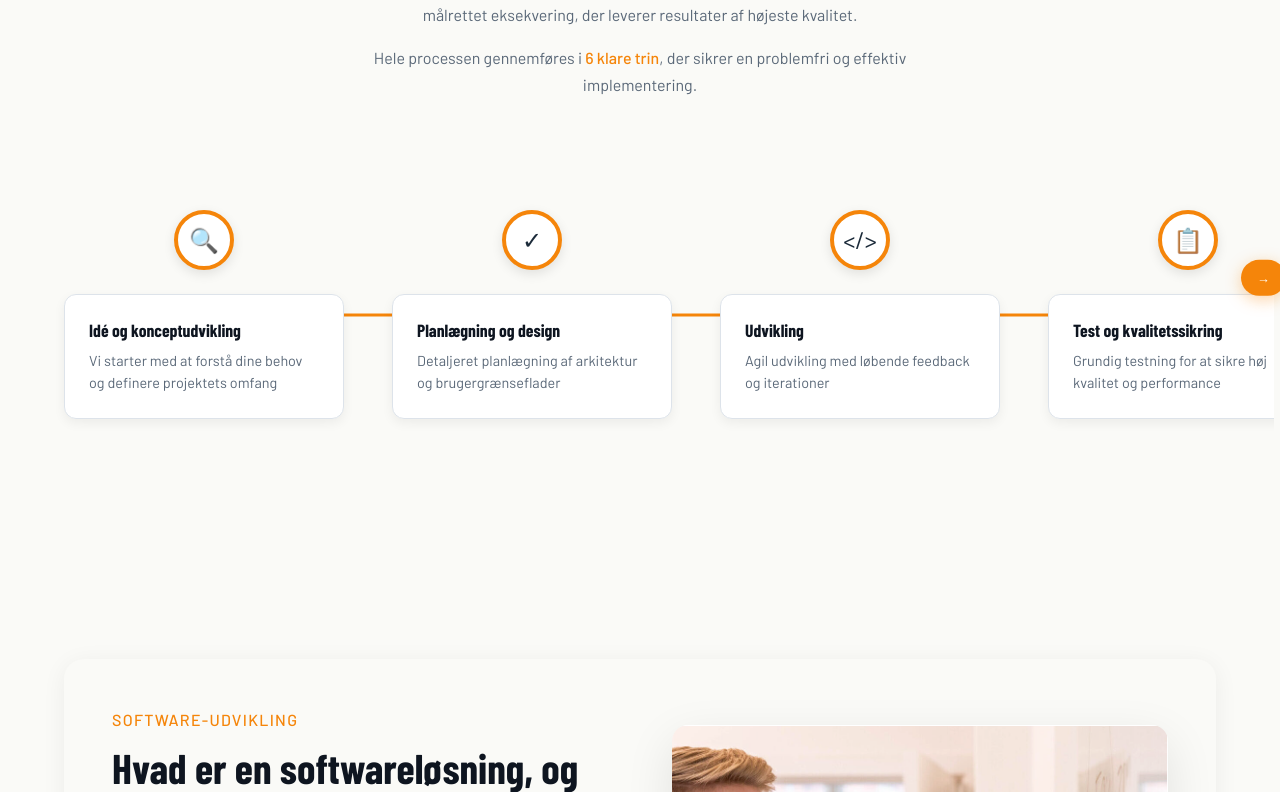
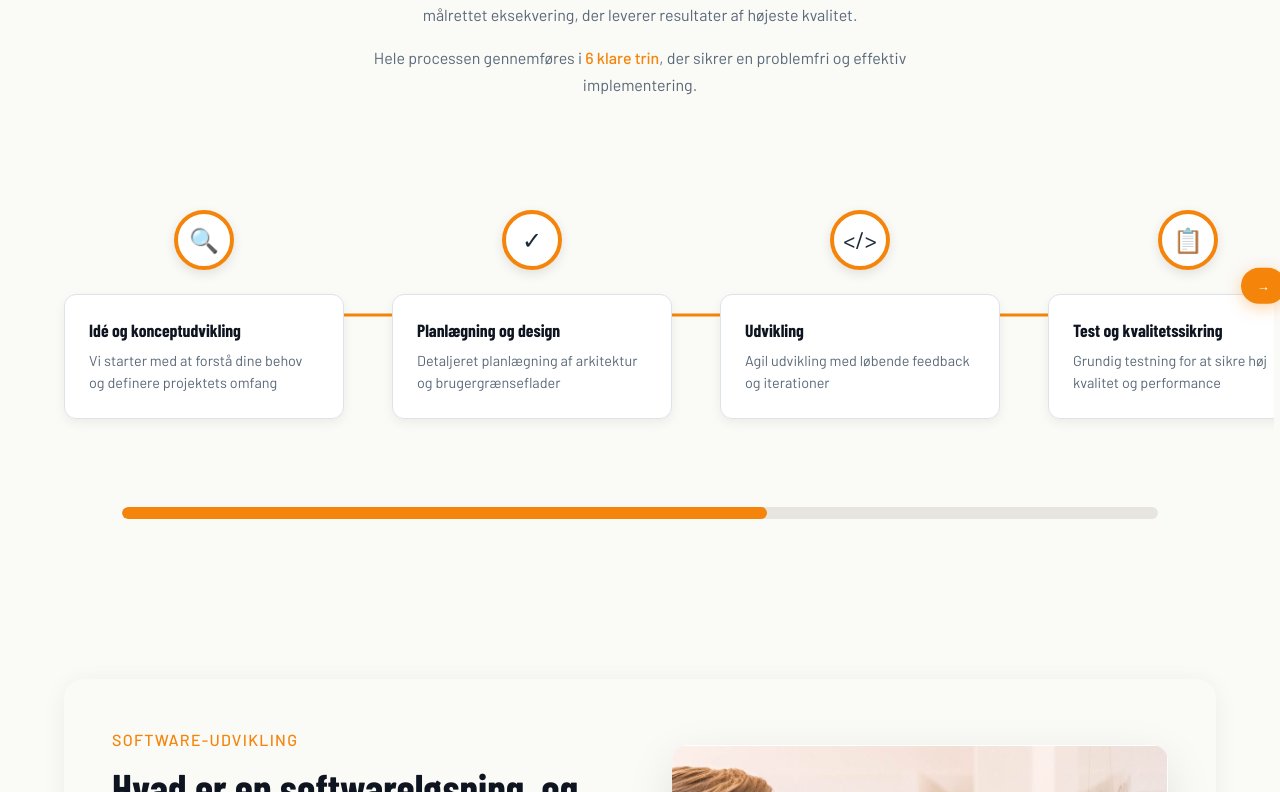
Before and after one commit to AlfredoFernandez98/ZRM-redesign, a React (Vite) app: page / in a window 1280 px wide. Shown: the part 1728-2520 px from the top of the page. Built offline with nearby package versions, Linux system fonts and the light colour scheme; a web font is replaced by a local one.

Commit message:
feat:Fix UI inconsistencies: uniform grid boxes, custom timeline scrollbar, and FAQ accordion behavior

```diff
--- a/src/components/FAQ/FAQ.jsx
+++ b/src/components/FAQ/FAQ.jsx
@@ -34,8 +34,10 @@ function FAQ() {
         entries.forEach((entry) => {
           if (entry.isIntersecting) {
             const index = itemRefs.current.indexOf(entry.target)
-            if (index !== -1 && !visibleItems.includes(index)) {
-              setVisibleItems((prev) => [...prev, index])
+            if (index !== -1) {
+              setVisibleItems((prev) =>
+                prev.includes(index) ? prev : [...prev, index]
+              )
             }
           }
         })
@@ -52,9 +54,10 @@ function FAQ() {
         if (ref) observer.unobserve(ref)
       })
     }
-  }, [visibleItems])
+  }, []) // ← tom array her!
 
   const toggle = (index) => {
+    console.log('Clicking FAQ index:', index, 'Current openIndex:', openIndex)
     setOpenIndex(openIndex === index ? null : index)
   }
 
@@ -76,7 +79,7 @@ function FAQ() {
               <FaqChevron $open={openIndex === index}>▾</FaqChevron>
             </FaqQuestion>
             <FaqAnswer $open={openIndex === index}>
-              {faq.answer}
+              <div>{faq.answer}</div>
             </FaqAnswer>
           </FaqItem>
         ))}
--- a/src/components/FAQ/FAQ.styles.js
+++ b/src/components/FAQ/FAQ.styles.js
@@ -50,6 +50,7 @@ export const Grid = styled.div`
   display: grid;
   grid-template-columns: 1fr 1fr;
   gap: 1rem;
+  align-items: start;
 
   @media (max-width: ${({ theme }) => theme.breakpoints.tablet}) {
     grid-template-columns: 1fr;
@@ -57,24 +58,18 @@ export const Grid = styled.div`
 `
 
 export const FaqItem = styled.div`
-  border: 1px solid ${({ theme }) => theme.colors.border};
+  border: 2px solid ${({ $open, theme }) => $open ? theme.colors.orange : theme.colors.border};
   border-radius: 10px;
   overflow: hidden;
-  transition: border-color 0.2s;
-  opacity: ${({ $visible }) => {
-    return $visible ? '1' : '0'
-  }};
-  transform: translateY(${({ $visible }) => {
-    return $visible ? '0' : '20px'
-  }});
-  transition: opacity 0.6s ease-out, transform 0.6s ease-out, border-color 0.2s;
-  transition-delay: ${({ $delay }) => {
-    return $delay
-  }}s;
+  background: white;
+  opacity: ${({ $visible }) => $visible ? '1' : '0'};
+  transform: translateY(${({ $visible }) => $visible ? '0' : '20px'});
 
-  ${({ $open, theme }) => $open && `
-    border-color: ${theme.colors.orange};
-  `}
+  /* Separate transitions - delay only for initial visibility animation */
+  transition:
+    border-color 0.3s ease 0s,
+    opacity 0.6s ease-out ${({ $delay, $visible }) => $visible ? `${$delay}s` : '0s'},
+    transform 0.6s ease-out ${({ $delay, $visible }) => $visible ? `${$delay}s` : '0s'};
 `
 
 export const FaqQuestion = styled.button`
@@ -87,14 +82,19 @@ export const FaqQuestion = styled.button`
   border: none;
   cursor: pointer;
   font-size: 0.95rem;
-  font-weight: 500;
+  font-weight: 600;
   color: ${({ theme }) => theme.colors.dark};
   text-align: left;
-  transition: background 0.2s;
+  transition: background 0.2s, color 0.2s;
   font-family: ${({ theme }) => theme.fonts.body};
 
   &:hover {
     background: ${({ theme }) => theme.colors.orange};
+    color: white;
+  }
+
+  &:hover span {
+    color: white;
   }
 
   &:focus-visible {
@@ -125,21 +125,32 @@ export const FaqChevron = styled.span`
 `
 
 export const FaqAnswer = styled.div`
-  padding: ${({ $open }) => $open ? '0 1.5rem 1.25rem' : '0 1.5rem'};
   max-height: ${({ $open }) => $open ? '500px' : '0'};
   overflow: hidden;
-  transition: max-height 0.3s ease, padding 0.3s ease;
-  color: ${({ theme }) => theme.colors.muted};
-  font-size: 0.875rem;
-  line-height: 1.7;
+  transition: max-height 0.3s cubic-bezier(0.4, 0, 0.2, 1);
+  background: white;
+
+  > div {
+    padding: 1rem;
+    color: ${({ theme }) => theme.colors.muted};
+    font-size: 0.875rem;
+    line-height: 1.7;
+    font-weight: 400;
+    opacity: ${({ $open }) => $open ? '1' : '0'};
+    transition: opacity 0.2s ease-in-out ${({ $open }) => $open ? '0.15s' : '0s'};
+  }
 
   @media (max-width: ${({ theme }) => theme.breakpoints.tablet}) {
-    padding: ${({ $open }) => $open ? '0 1.25rem 1rem' : '0 1.25rem'};
-    font-size: 0.85rem;
+    > div {
+      padding: 0 1.25rem 1rem 1.25rem;
+      font-size: 0.85rem;
+    }
   }
 
   @media (max-width: ${({ theme }) => theme.breakpoints.mobile}) {
-    padding: ${({ $open }) => $open ? '0 1rem 0.875rem' : '0 1rem'};
-    font-size: 0.8rem;
+    > div {
+      padding: 0 1rem 0.875rem 1rem;
+      font-size: 0.8rem;
+    }
   }
 `
--- a/src/components/SolutionsGrid/SolutionsGrid.styles.js
+++ b/src/components/SolutionsGrid/SolutionsGrid.styles.js
@@ -60,6 +60,10 @@ export const GridCard = styled.div`
   color: ${({ theme }) => theme.colors.dark};
   text-align: center;
   cursor: default;
+  min-height: 100px;
+  display: flex;
+  align-items: center;
+  justify-content: center;
   opacity: ${({ $visible }) => $visible ? '1' : '0'};
   transform: translateY(${({ $visible }) => $visible ? '0' : '20px'});
   transition: opacity 0.5s ease-out, transform 0.5s ease-out, border-color 0.2s, box-shadow 0.2s;
@@ -74,12 +78,14 @@ export const GridCard = styled.div`
   @media (max-width: ${({ theme }) => theme.breakpoints.tablet}) {
     padding: 1rem;
     font-size: 0.85rem;
+    min-height: 90px;
   }
 
   @media (max-width: ${({ theme }) => theme.breakpoints.mobile}) {
     padding: 0.875rem 0.75rem;
     font-size: 0.8rem;
     border-radius: 8px;
+    min-height: 80px;
   }
 `
 
--- a/src/components/Timeline/Timeline.jsx
+++ b/src/components/Timeline/Timeline.jsx
@@ -3,7 +3,7 @@ import {
   Section, Container, SectionLabel, SectionTitle, SectionIntro,
   TimelineScroll, TimelineWrapper, TimelineItem, TimelineIcon,
   TimelineContent, TimelineStepTitle, TimelineStepDesc, TimelineLine,
-  ScrollIndicator, TimelineScrollWrapper
+  ScrollIndicator, TimelineScrollWrapper, CustomScrollbar, CustomScrollbarThumb
 } from './Timeline.styles'
 
 const timelineSteps = [
@@ -42,8 +42,22 @@ const timelineSteps = [
 function Timeline() {
   const [visibleItems, setVisibleItems] = useState([])
   const [scrollPosition, setScrollPosition] = useState('start') // 'start', 'middle', 'end'
+  const [scrollProgress, setScrollProgress] = useState(0)
+  const [thumbWidth, setThumbWidth] = useState(20)
   const itemRefs = useRef([])
   const scrollRef = useRef(null)
+  const customScrollbarRef = useRef(null)
+
+  const handleCustomScrollbarClick = (e) => {
+    if (!scrollRef.current || !customScrollbarRef.current) return
+
+    const rect = customScrollbarRef.current.getBoundingClientRect()
+    const clickPosition = (e.clientX - rect.left) / rect.width
+    const { scrollWidth, clientWidth } = scrollRef.current
+    const maxScroll = scrollWidth - clientWidth
+
+    scrollRef.current.scrollLeft = clickPosition * maxScroll
+  }
 
   useEffect(() => {
     const observer = new IntersectionObserver(
@@ -81,6 +95,7 @@ function Timeline() {
       const { scrollLeft, scrollWidth, clientWidth } = scrollRef.current
       const scrollThreshold = 50 // pixels
 
+      // Calculate scroll position for indicators
       if (scrollLeft < scrollThreshold) {
         setScrollPosition('start')
       } else if (scrollLeft + clientWidth >= scrollWidth - scrollThreshold) {
@@ -88,6 +103,14 @@ function Timeline() {
       } else {
         setScrollPosition('middle')
       }
+
+      // Calculate custom scrollbar position and size
+      const maxScroll = scrollWidth - clientWidth
+      const scrollPercentage = maxScroll > 0 ? (scrollLeft / maxScroll) * 100 : 0
+      const thumbWidthPercentage = (clientWidth / scrollWidth) * 100
+
+      setScrollProgress(scrollPercentage * (1 - thumbWidthPercentage / 100))
+      setThumbWidth(Math.max(thumbWidthPercentage, 10)) // minimum 10% width
     }
 
     const scrollElement = scrollRef.current
@@ -95,11 +118,15 @@ function Timeline() {
       scrollElement.addEventListener('scroll', handleScroll)
       // Check initial position
       handleScroll()
+
+      // Recalculate on window resize
+      window.addEventListener('resize', handleScroll)
     }
 
     return () => {
       if (scrollElement) {
         scrollElement.removeEventListener('scroll', handleScroll)
+        window.removeEventListener('resize', handleScroll)
       }
     }
   }, [])
@@ -145,6 +172,16 @@ function Timeline() {
             </TimelineWrapper>
           </TimelineScroll>
 
+          <CustomScrollbar
+            ref={customScrollbarRef}
+            onClick={handleCustomScrollbarClick}
+          >
+            <CustomScrollbarThumb
+              $scrollProgress={scrollProgress}
+              $thumbWidth={thumbWidth}
+            />
+          </CustomScrollbar>
+
           {scrollPosition === 'start' && (
             <ScrollIndicator $position="right">
                →
--- a/src/components/Timeline/Timeline.styles.js
+++ b/src/components/Timeline/Timeline.styles.js
@@ -70,6 +70,42 @@ export const SectionIntro = styled.p`
 export const TimelineScrollWrapper = styled.div`
   position: relative;
   margin-top: 2rem;
+  padding-bottom: 20px;
+`
+
+export const CustomScrollbar = styled.div`
+  position: absolute;
+  bottom: 0;
+  left: 5%;
+  right: 5%;
+  height: 12px;
+  background: #e8e5e0;
+  border-radius: 6px;
+  overflow: hidden;
+  z-index: 5;
+  cursor: pointer;
+
+  @media (max-width: ${({ theme }) => theme.breakpoints.mobile}) {
+    left: 4%;
+    right: 4%;
+    height: 10px;
+  }
+`
+
+export const CustomScrollbarThumb = styled.div`
+  position: absolute;
+  top: 0;
+  left: ${({ $scrollProgress }) => $scrollProgress}%;
+  height: 100%;
+  width: ${({ $thumbWidth }) => $thumbWidth}%;
+  background: ${({ theme }) => theme.colors.orange};
+  border-radius: 6px;
+  transition: background 0.2s ease;
+  cursor: pointer;
+
+  &:hover {
+    background: #d97308;
+  }
 `
 
 export const ScrollIndicator = styled.div`
@@ -126,29 +162,27 @@ export const TimelineScroll = styled.div`
   overflow-x: auto;
   overflow-y: hidden;
   -webkit-overflow-scrolling: touch;
-  scrollbar-width: thin;
-  scrollbar-color: ${({ theme }) => theme.colors.orange} ${({ theme }) => theme.colors.lightBg};
   padding: 2rem 0;
   margin: 0 -5%;
   padding-left: 5%;
   padding-right: 5%;
 
+  /* Completely hide native scrollbar - we only use custom one */
+  scrollbar-width: none; /* Firefox */
+  -ms-overflow-style: none; /* IE and Edge */
+
   &::-webkit-scrollbar {
-    height: 8px;
+    display: none !important; /* Chrome, Safari, Opera */
+    width: 0 !important;
+    height: 0 !important;
+    background: transparent !important;
+    -webkit-appearance: none !important;
   }
 
-  &::-webkit-scrollbar-track {
-    background: ${({ theme }) => theme.colors.lightBg};
-    border-radius: 10px;
-  }
-
+  &::-webkit-scrollbar-track,
   &::-webkit-scrollbar-thumb {
-    background: ${({ theme }) => theme.colors.orange};
-    border-radius: 10px;
-  }
-
-  &::-webkit-scrollbar-thumb:hover {
-    background: #d97308;
+    display: none !important;
+    background: transparent !important;
   }
 
   @media (max-width: ${({ theme }) => theme.breakpoints.mobile}) {
```
